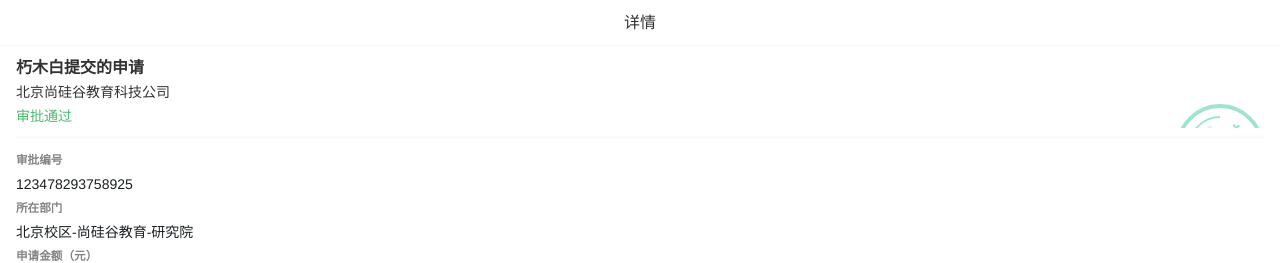
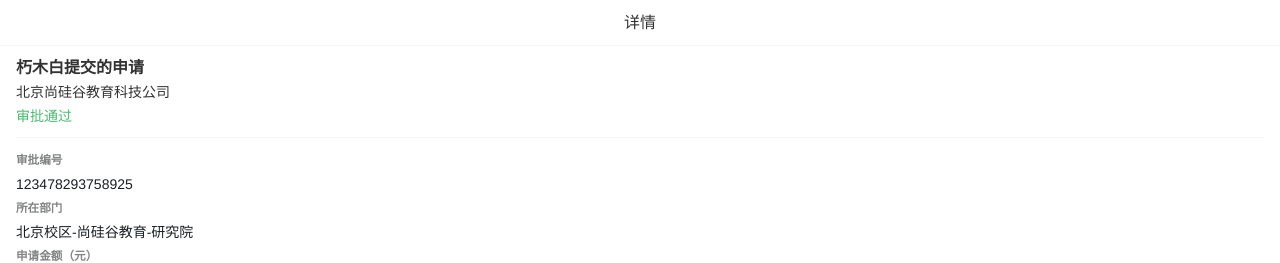
Before and after one commit to w12928293/guigu-oa-web, a Vue app: page /#/detail in a window 1280 px wide. Shown: the top 263 px of the page. Built offline with nearby package versions, Linux system fonts and the light colour scheme.

Commit message:
feat: del seal

```diff
--- a/src/views/ApprovalDetail.vue
+++ b/src/views/ApprovalDetail.vue
@@ -11,7 +11,7 @@
             <h3>朽木白提交的申请</h3>
             <p>北京尚硅谷教育科技公司</p>
             <span class="pass">审批通过</span>
-            <seal-avatar class="seal-wrap"></seal-avatar>
+            <!-- <seal-avatar class="seal-wrap"></seal-avatar> -->
           </div>
         </template>
       </van-cell>
```
